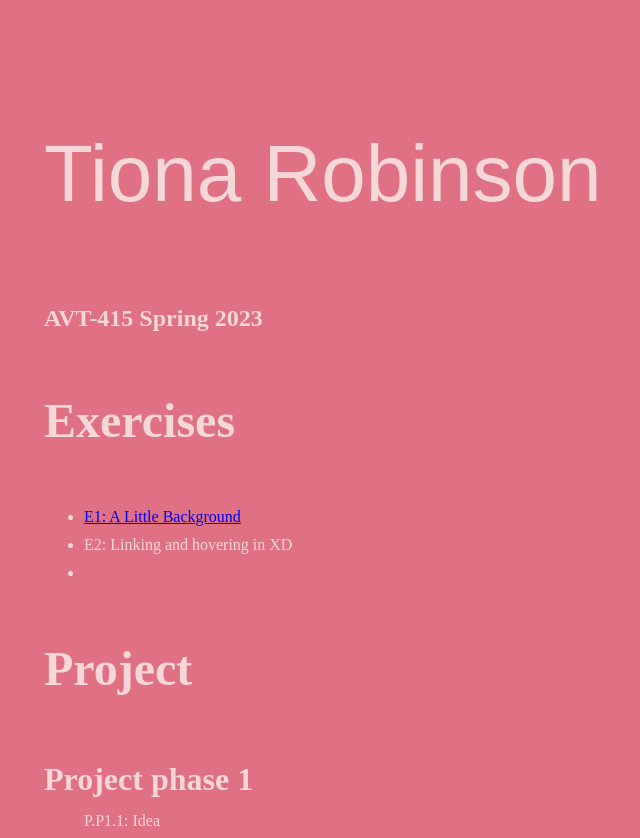
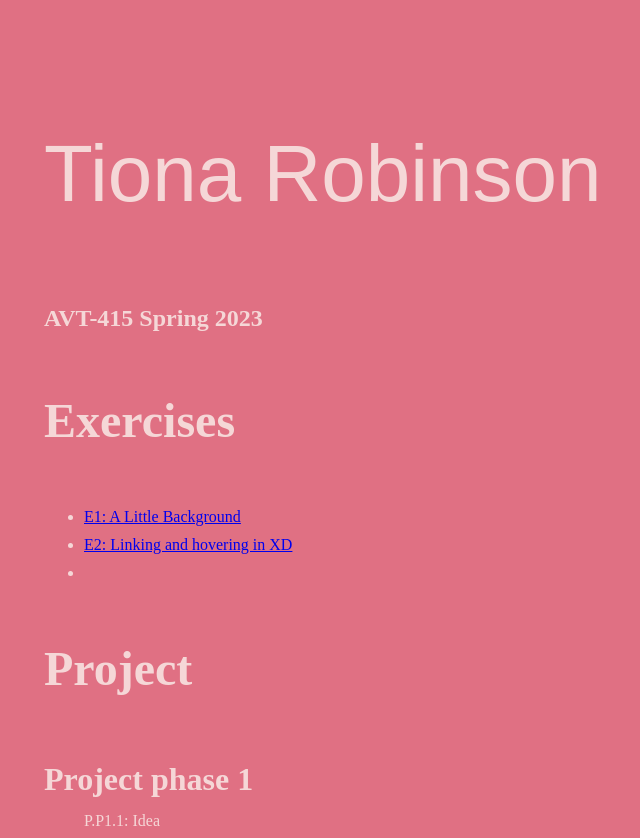
Before and after one commit to ttrobi99/avt415_s23, a plain HTML site: page tiona_avt415 /index.html in a window 1280 px wide. Shown: the top 838 px of the page, without its empty margins (6-646 px from the left). Drawn offline with Linux system fonts and the light colour scheme; a web font is replaced by a local one.

Commit message:
Update index.html

```diff
--- a/tiona_avt415 /index.html
+++ b/tiona_avt415 /index.html
@@ -13,7 +13,7 @@
 		<div class="column"><h2>Exercises</h2>
 			<ul>
 			<li><a href="https://xd.adobe.com/view/ace6a689-524f-40f5-a997-15328e440d07-f9b5/">E1: A Little Background</a></li>
-			<li>E2: Linking and hovering in XD</li>
+			<li><a href="https://xd.adobe.com/view/ace6a689-524f-40f5-a997-15328e440d07-f9b5/">E2: Linking and hovering in XD</a></li>
 			<li></li>
 			</ul>
 		</div>
```
